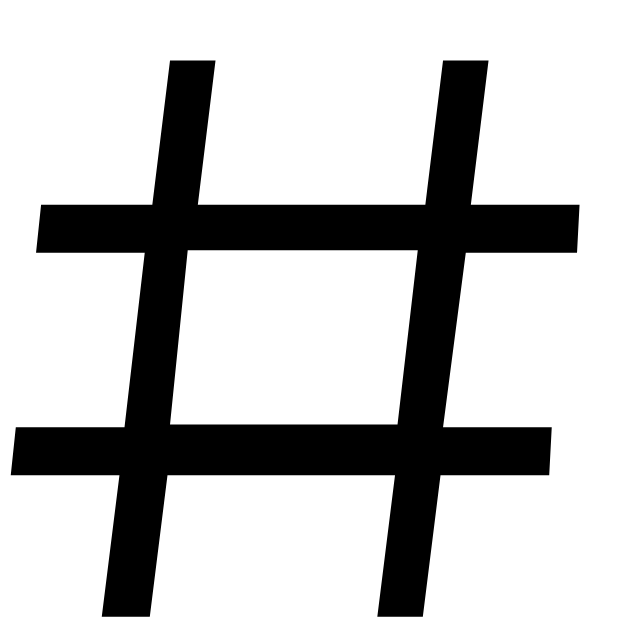
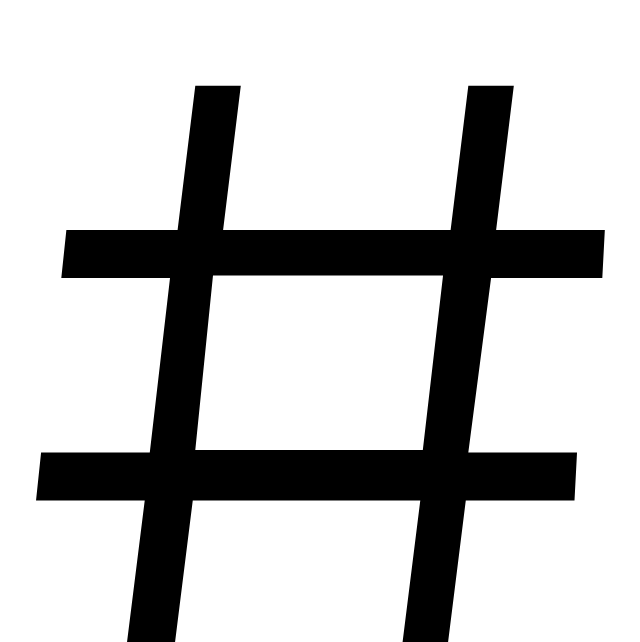
Before and after one commit to swarmcity/ac-iconset, a website: page ac-iconset.html in a window 1280 px wide. Shown: the part 2799-3441 px from the top of the page, without its empty margins (336-976 px from the left). Drawn offline with Linux system fonts and the light colour scheme.

Commit message:
adapted hashtag a bit

```diff
--- a/ac-iconset.html
+++ b/ac-iconset.html
@@ -48,8 +48,8 @@ Example:
 
 <svg id="ac-hashtag" x="0px" y="0px" viewBox="0 0 50 50">
 <g>
-  <path d="M30.5,27.3h4.3l-0.1,1.9h-4.3l-0.7,5.6h-1.8l0.7-5.6h-9l-0.7,5.6H17l0.7-5.6h-4.3l0.2-1.9h4.3l0.8-6.9h-4.3l0.2-1.9h4.4
-    l0.7-5.7h1.8l-0.7,5.7h9l0.7-5.7h1.8l-0.7,5.7h4.3l-0.1,1.9h-4.4L30.5,27.3z M20.4,20.3l-0.7,6.9h9l0.8-6.9H20.4z"/>
+  <path d="M31.5,28.3h4.3l-0.1,1.9h-4.3l-0.7,5.6h-1.8l0.7-5.6h-9l-0.7,5.6H18l0.7-5.6h-4.3l0.2-1.9h4.3l0.8-6.9h-4.3l0.2-1.9h4.4
+    l0.7-5.7h1.8l-0.7,5.7h9l0.7-5.7h1.8l-0.7,5.7h4.3l-0.1,1.9h-4.4L31.5,28.3z M21.4,21.3l-0.7,6.9h9l0.8-6.9H21.4z"/>
 </g>
   </svg>
 
```
